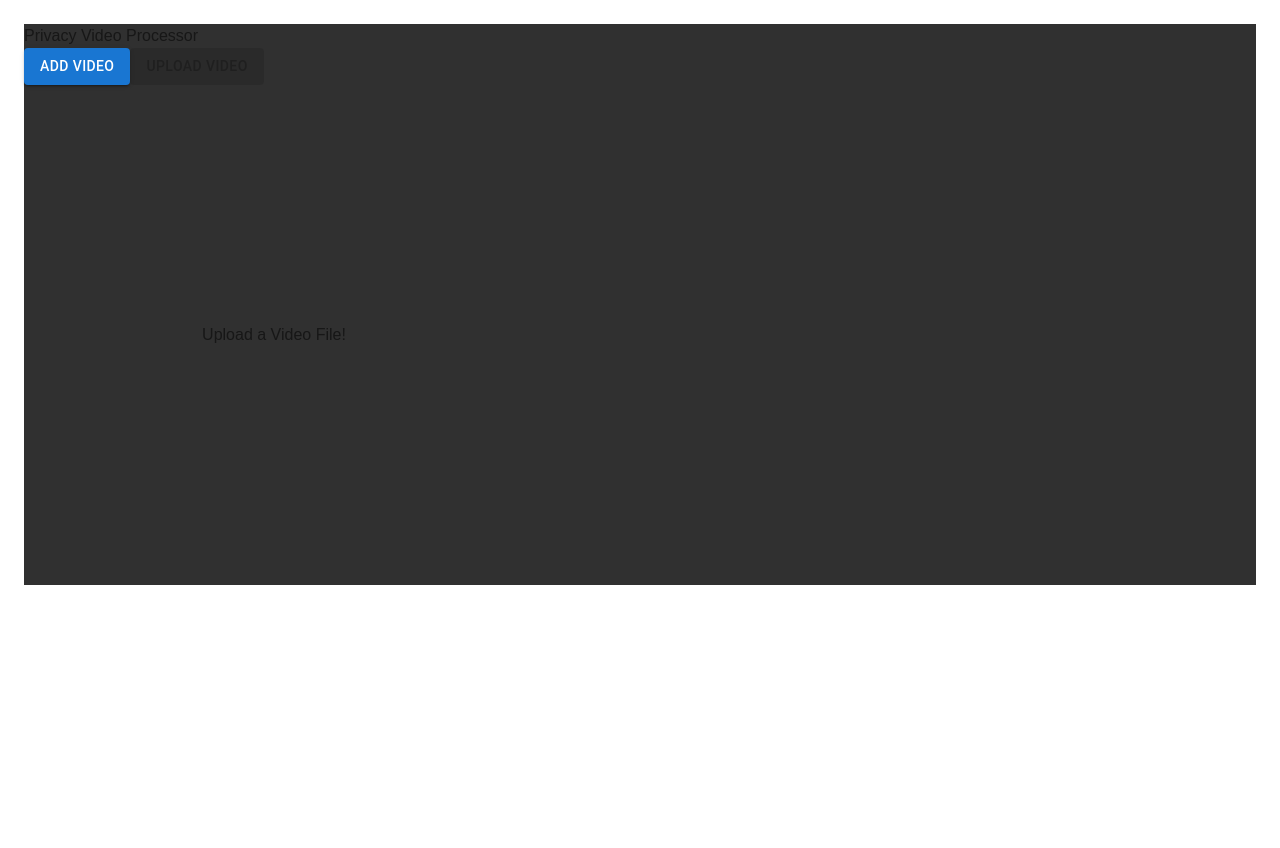
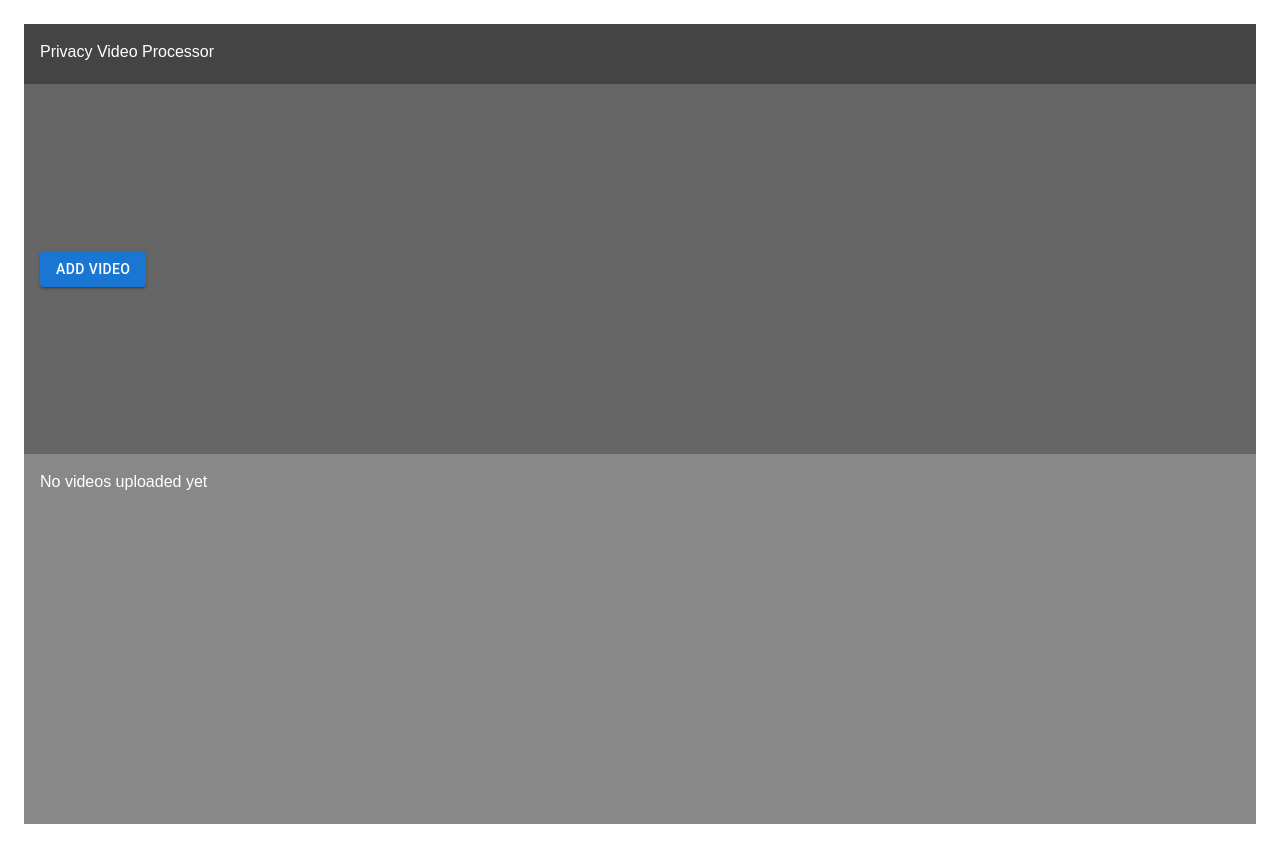
Before and after one commit to justintyang17/nwHacks2026, a Next.js app in the folder my-app/: page / in a window 1280 px wide. Before the commit the page ends 800 px from the top, so only its background shows below. Built offline with nearby package versions, Linux system fonts and the light colour scheme.

Commit message:
Reconfigured UI, added Horizontal Scroll to Videos

```diff
--- a/my-app/app/api/upload/route.ts
+++ b/my-app/app/api/upload/route.ts
@@ -6,7 +6,7 @@ export async function POST(req: Request) {
 
   if (!file) {
     return NextResponse.json(
-      { error: "No video uploaded" },
+      { error: "No videos uploaded" },
       { status: 400 }
     );
   }
--- /dev/null
+++ b/my-app/app/components/videoComponent.tsx
@@ -0,0 +1,42 @@
+
+import { Button } from "@mui/material";
+import { useState, useEffect } from "react";
+
+export default function VideoComponent({url, index, removeCallback, uploadCallback}) {
+
+    const handleUpdate = () => {
+        uploadCallback(index, url)
+    }
+
+    const handleRemove = () => {
+        removeCallback(index, url)
+    }
+
+return (
+    <div>
+        <div
+      style={{
+        width: "300px",
+        height: "200px",
+        backgroundColor: "#000",
+        display: "inline-block", // for horizontal scroll
+        marginRight: "16px",
+        borderRadius: 4,
+        overflow: "hidden",
+      }}
+    >
+      <video
+        src={url}
+        controls
+        style={{ width: "100%", height: "100%", objectFit: "cover" }}
+      />
+    </div>
+        <Button variant="contained" onClick={() => handleUpdate()}>
+          Upload for Editing
+        </Button>
+          <Button variant="contained" color="error" onClick={() => handleRemove()}>
+          Remove
+        </Button>
+    </div>
+  );
+}
--- a/my-app/app/components/videoUpload.tsx
+++ b/my-app/app/components/videoUpload.tsx
@@ -1,33 +1,71 @@
+
 "use client";
 
 import { Button } from "@mui/material";
 import { useState, useEffect } from "react";
+import Slider from "react-slick";
+import VideoComponent from "./videoComponent";
+import "slick-carousel/slick/slick.css";
+import "slick-carousel/slick/slick-theme.css";
 
 export default function VideoUpload() {
-    const [video, setVideo] = useState<File | null>(null);
-    const [previewUrl, setPreviewUrl] = useState<string | null>(null);
+    const [videos, setVideos] = useState<File[]>([]);
+    const [previewUrls, setPreviewUrls] = useState<string[]>([]);
+    const [currVideo, setCurrVideo] = useState<File | null>(null);
 
-    const handleChange = (e: React.ChangeEvent<HTMLInputElement>) => {
-        if (!e.target.files) return;
-        setVideo(e.target.files[0]);
+    const sliderSettings = {
+    infinite: false,
+    slidesToShow: 4,
+    slidesToScroll: 4,
+    arrows: true,
+    draggable: true,
+    responsive: [
+      { breakpoint: 1024, settings: { slidesToShow: 2 } },
+      { breakpoint: 600, settings: { slidesToShow: 1 } },
+    ],
   };
 
+    //Set Videos State Variable
+    const handleAddChange = (e: React.ChangeEvent<HTMLInputElement>) => {
+        if (!e.target.files) return;
+        const vid = e.target.files[0];
+        setVideos((prev) => [...prev, vid]);
+        setCurrVideo(vid);
+    };
+
+    const handleRemove = (idx: number, url: string) => {
+        const index = previewUrls.indexOf(url);
+        if (index !== idx) {
+            console.log("INDEX MISMATCH")
+        }
+        if (idx === -1) {
+            console.log("remove error");
+            return; // URL not found
+        }
+
+        setVideos((prevVideos) => prevVideos.filter((_, i) => i !== idx));
+
+        setPreviewUrls((prevUrls) => prevUrls.filter((u) => u !== url));
+    };
+
+    //Set Preview Urls
     useEffect(() => {
-        if (!video) return;
+        if (videos.length == 0) return;
 
-        const url = URL.createObjectURL(video);
-        setPreviewUrl(url);
+        const urls = videos.map((video) => URL.createObjectURL(video));
+        setPreviewUrls(urls);
 
         // Cleanup to avoid memory leaks
-        return () => URL.revokeObjectURL(url);
-    }, [video]);
+        return () => urls.forEach((url) => URL.revokeObjectURL(url));
+    }, [videos]);
 
-  const handleUpload = async () => {
-
+    // Upload Button
+    const handleUpload = async (idx: number, url: string) => {
+        const video = videos[idx];
         if (!video) {
+            console.log("upload ERROR")
             return;
         }
-
         const formData = new FormData();
         formData.append("video", video);
 
@@ -39,48 +77,49 @@ export default function VideoUpload() {
 
     return (
         <div
-     style={{backgroundColor: "#303030"}}>
-        <h4> Privacy Video Processor</h4>
-        <Button
-            variant="contained"
-            component="label">
-            {video ? "Change Video" : "Add Video"}
+            style={{
+                display: "flex",
+                flexDirection: "column",
+                height: "100vh", // full viewport height
+            }}
+        >
+            {/*Top Bar*/}
+            <div style={{ height: "60px", backgroundColor: "#444", color: "#fff", padding: 16 }}>
+                <h1>Privacy Video Processor</h1></div>
+
+            {/* Upload Area*/}
+            <div
+                style={{
+                    flex: 1,
+                    backgroundColor: "#666",
+                    display: "flex",
+                    alignItems: "center",
+                    padding: 16,
+                    gap: 16,
+                }}
+            >
+                <Button variant="contained" component="label">
+                    Add Video
                     <input
                         type="file"
-                onChange={handleChange}
+                        accept="video/*"
+                        onChange={handleAddChange}
                         style={{ display: "none" }}
                     />
                 </Button>
-        <Button
-            variant="contained"
-            disabled={!video}
-            onClick={handleUpload}>
-            Upload Video
-        </Button>
-        <div
-            style={{
-                width: "500px",
-                height: "500px",
-                display: "flex",
-                alignItems: "center",
-                justifyContent: "center"
-            }}>
-                {!previewUrl && (
-                   <h3 style={{
-                    justifyContent: "center"
-                   }}
-                   >Upload a Video File!</h3>
-                )}
-                {previewUrl && (
-                <video
-                src={previewUrl}
-                controls
-                autoPlay
-                    style={{
-                        width: "100%",
-                        height: "100%",
-                        objectFit: "contain"
-                    }}/>
+            </div>
+
+
+        {/* Video Carousel */}
+      <div style={{ flex: 1, backgroundColor: "#888", padding: 16 }}>
+        {previewUrls.length === 0 ? (
+          <h3 style={{ color: "#fff" }}>No videos uploaded yet</h3>
+        ) : (
+          <Slider {...sliderSettings}>
+            {previewUrls.map((previewUrl, idx) => (
+              <VideoComponent key={idx} url={previewUrl} index={idx} removeCallback={handleRemove} uploadCallback={handleUpload}/>
+            ))}
+          </Slider>
         )}
       </div>
         </div>
--- a/my-app/package.json
+++ b/my-app/package.json
@@ -15,13 +15,16 @@
     "axios": "^1.13.2",
     "next": "16.1.3",
     "react": "19.2.3",
-    "react-dom": "19.2.3"
+    "react-dom": "19.2.3",
+    "react-slick": "^0.31.0",
+    "slick-carousel": "^1.8.1"
   },
   "devDependencies": {
     "@tailwindcss/postcss": "^4",
     "@types/node": "^20",
     "@types/react": "^19",
     "@types/react-dom": "^19",
+    "@types/react-slick": "^0.23.13",
     "eslint": "^9",
     "eslint-config-next": "16.1.3",
     "tailwindcss": "^4",
```
Also changed, not shown: 1 other file (tests, documents, lock files or other folders). Lines whose indentation alone changed are shown as unchanged.
